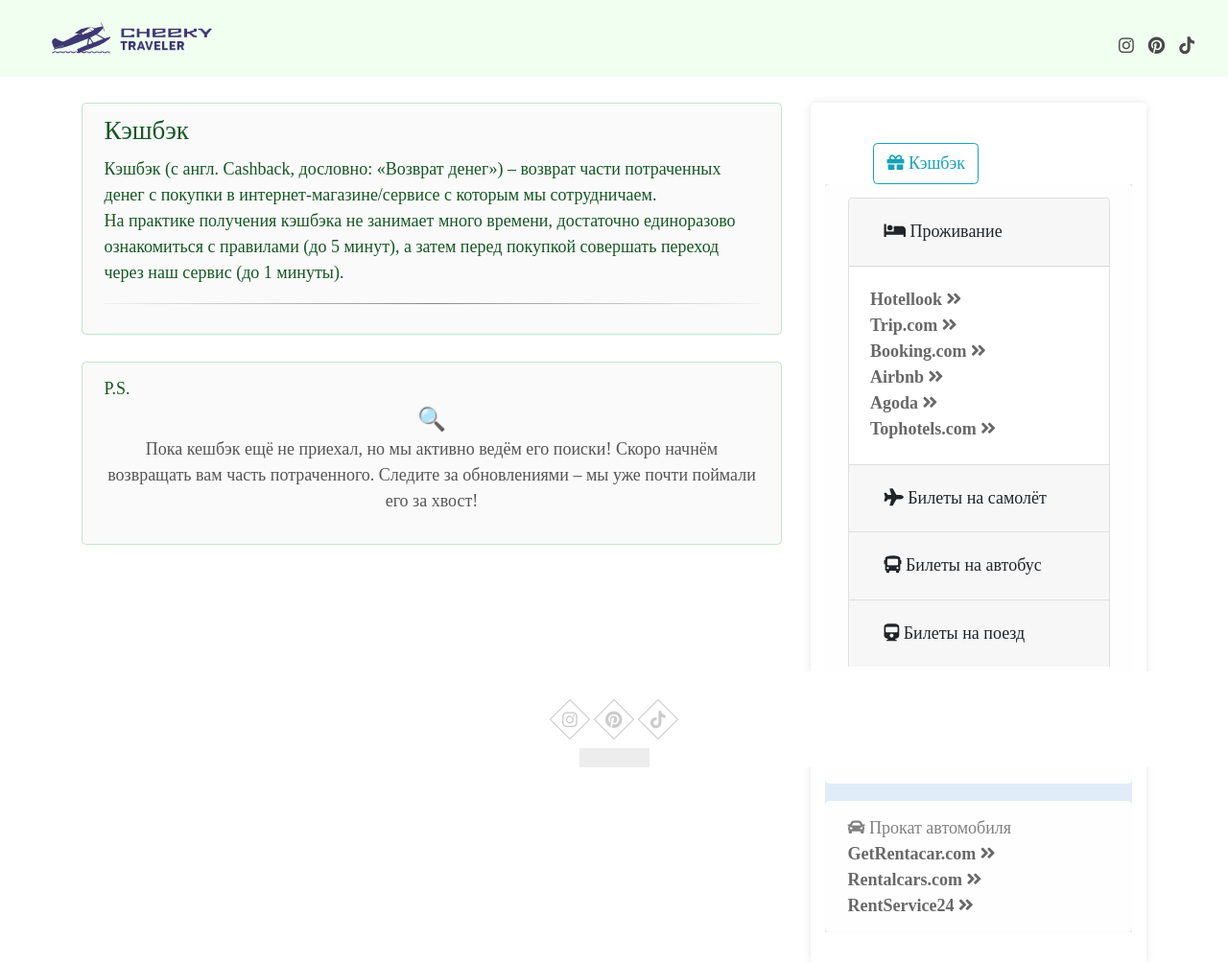
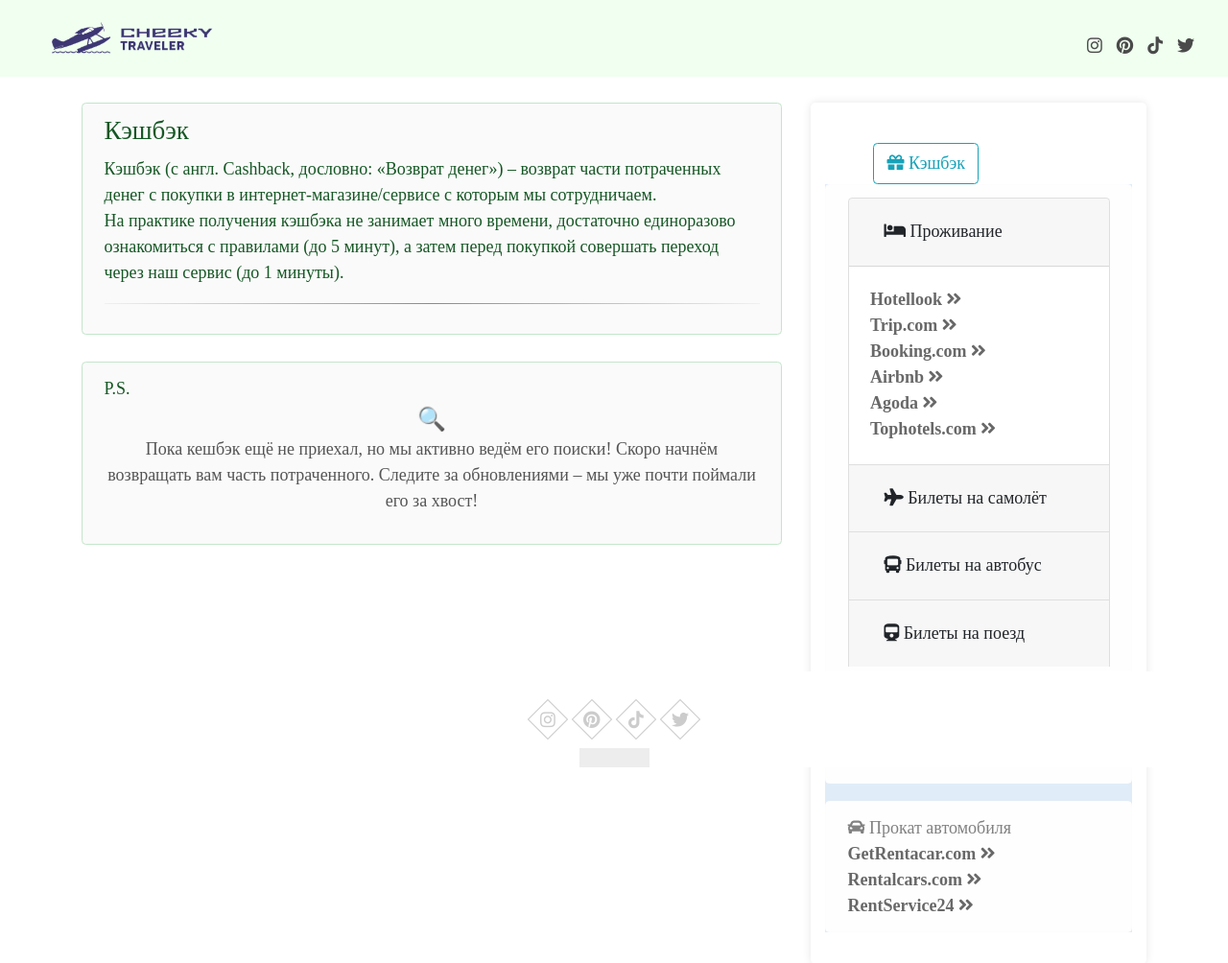
Before and after one commit to vanguar/freetour, a Django app: page /kback/ in a window 1280 px wide. Shown: the top 1004 px of the page at 96% size. Run offline with Django 3.2, Linux system fonts and the light colour scheme; some libraries are stand-ins or nearby versions; grey boxes are pictures that could not be loaded.

Commit message:
Оновлення для сайту freetour.pro

```diff
--- a/blog/templates/blog/footer.html
+++ b/blog/templates/blog/footer.html
@@ -9,6 +9,7 @@
     <a href="https://www.pinterest.com/freetour_ua" target="_blank"><i class="fab fa-pinterest"></i></a>
     <!--<a href=""><i class="fa fa-youtube" aria-hidden="true"></i></a>-->
 	<a href="https://www.tiktok.com/@freetour_ua" target="_blank"><i class="fab fa-tiktok"></i></a>
+	<a href="https://x.com/MAX_00008" target="_blank"><i class="fab fa-twitter"></i></a>
 </footer>
 
 <div class="subfooter">
--- a/blog/templates/blog/headline.html
+++ b/blog/templates/blog/headline.html
@@ -25,6 +25,9 @@
 				<a href="https://www.tiktok.com/@freetour_ua" target="_blank">
                     <i class="fab fa-tiktok"></i>
                 </a>
+				<a href="https://x.com/MAX_00008" target="_blank">
+                   <i class="fab fa-twitter"></i>
+                </a>
 
                 </div>
             </div>
--- a/blog/templates/blog/post_detail.html
+++ b/blog/templates/blog/post_detail.html
@@ -137,6 +137,10 @@
 				<a href="https://www.tiktok.com/@freetour_ua" target="_blank">
                     <i class="fab fa-tiktok"></i>
                 </a>
+				<a href="https://x.com/MAX_00008" target="_blank">
+                   <i class="fab fa-twitter"></i>
+                </a>
+
                 </div>
 
             </span>
```
